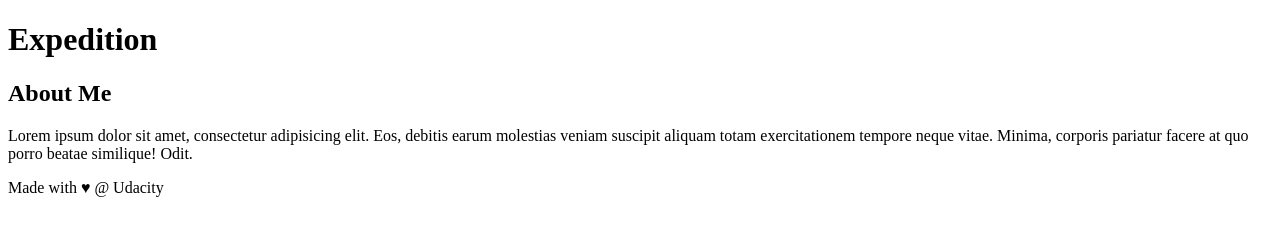
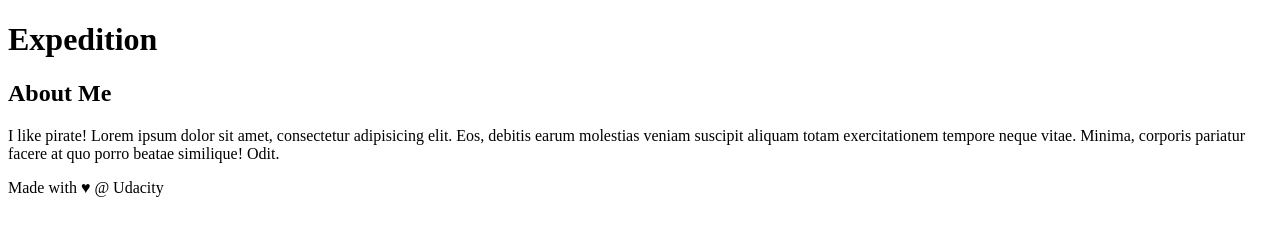
Before and after one commit to ssalem52/new-git-project, a plain HTML site: page index.html in a window 1280 px wide. Drawn offline with Linux system fonts and the light colour scheme.

Commit message:
added more to aside

```diff
--- a/index.html
+++ b/index.html
@@ -21,7 +21,7 @@
     <aside>
         <h2>About Me</h2>
 
-    <p>Lorem ipsum dolor sit amet, consectetur adipisicing elit. Eos, debitis earum molestias veniam suscipit aliquam totam exercitationem tempore neque vitae. Minima, corporis pariatur facere at quo porro beatae similique! Odit.</p>
+    <p>I like pirate! Lorem ipsum dolor sit amet, consectetur adipisicing elit. Eos, debitis earum molestias veniam suscipit aliquam totam exercitationem tempore neque vitae. Minima, corporis pariatur facere at quo porro beatae similique! Odit.</p>
     </aside>
 
     <footer>
```
